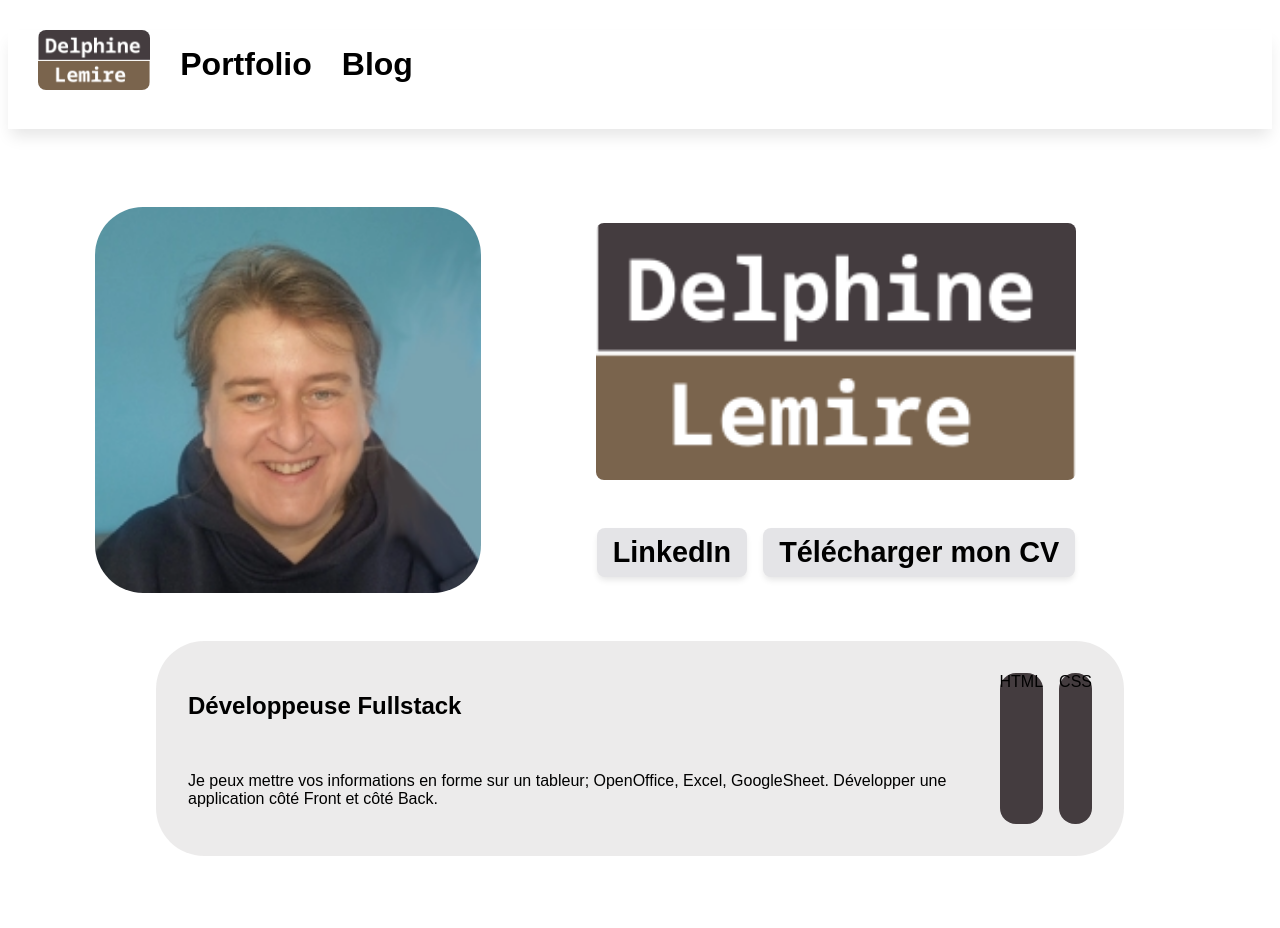
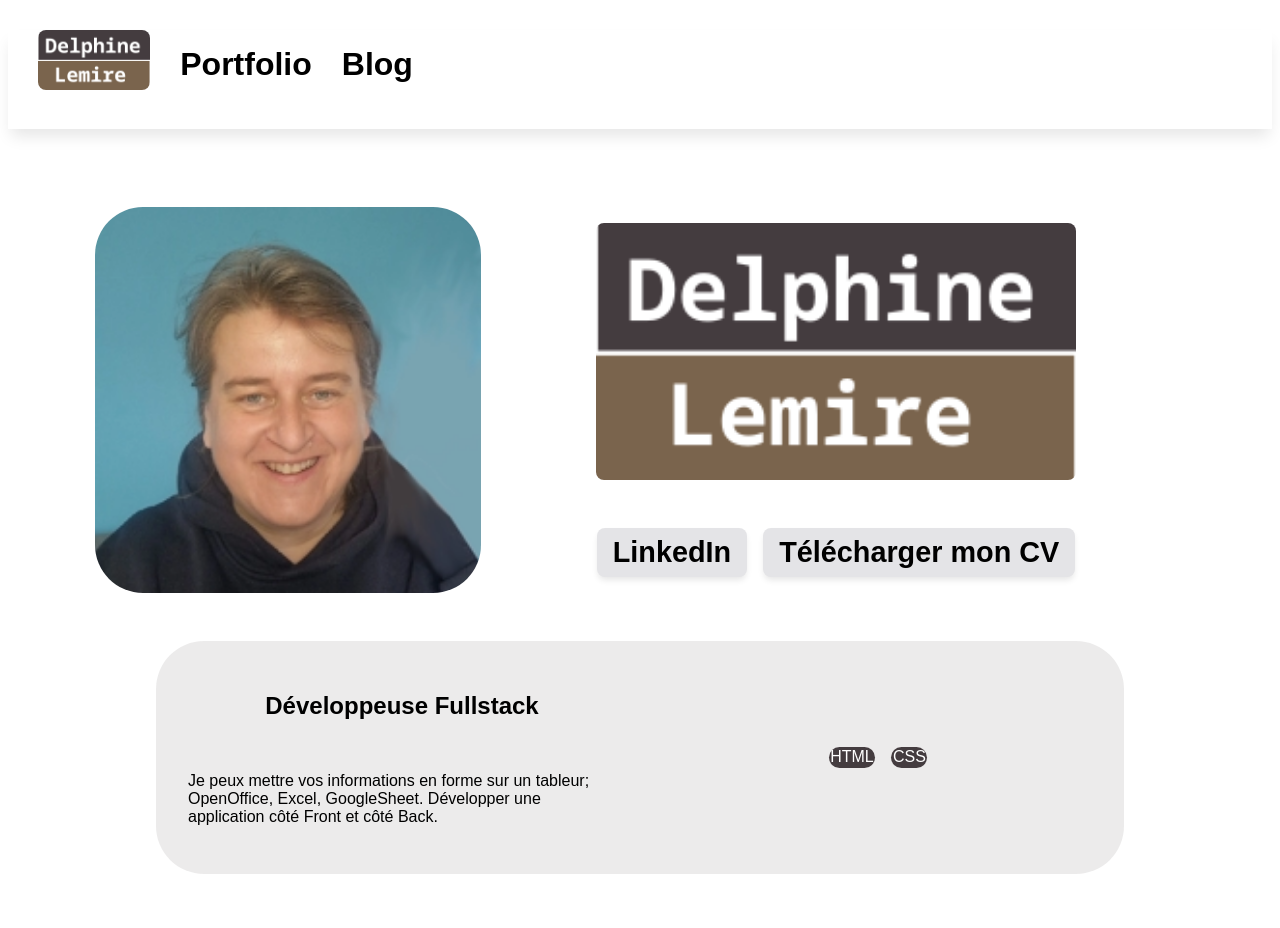
Before and after one commit to DelphineLemire/DelphineLemire.github.io, a Jekyll site: the page built from docs/index.md, in a window 1280 px wide. Built offline with Jekyll 4.4.1, drawn with Linux system fonts in a browser that asks for light colours.

Commit message:
style span

```diff
--- a/docs/_sass/main.scss
+++ b/docs/_sass/main.scss
@@ -97,9 +97,16 @@ div.brown1 {
     border-radius: 3em;
 }
 
+div.brown1 div {
+    flex: 1;
+    justify-content: center;
+    align-items: center;
+}
 div.brown1 span {
     background-color: rgb(68, 60, 63);
     border-radius: 1em;
+    color: white;
+    padding:0.1em;
 }
 
 @media all and (max-width: 500px)  {
```
